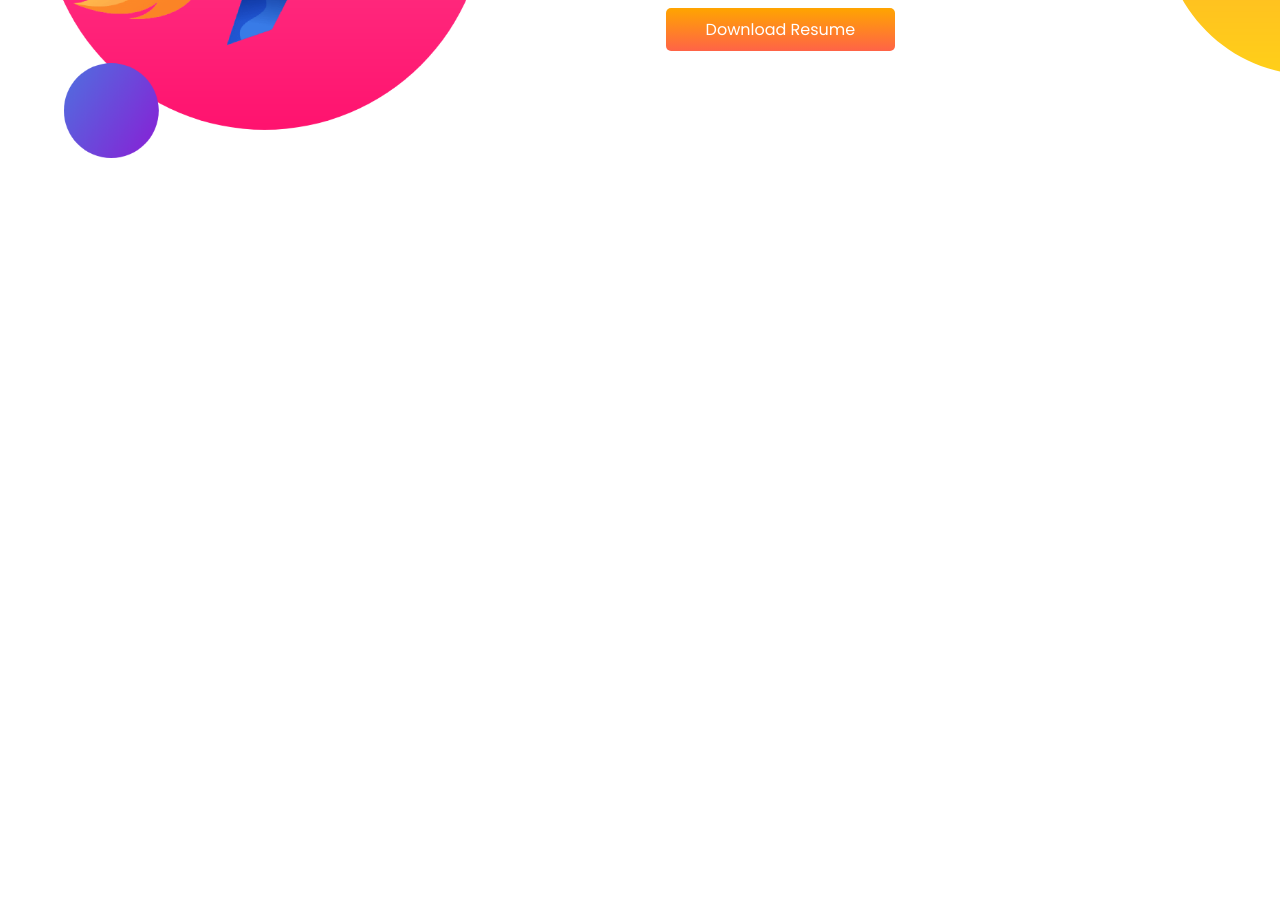
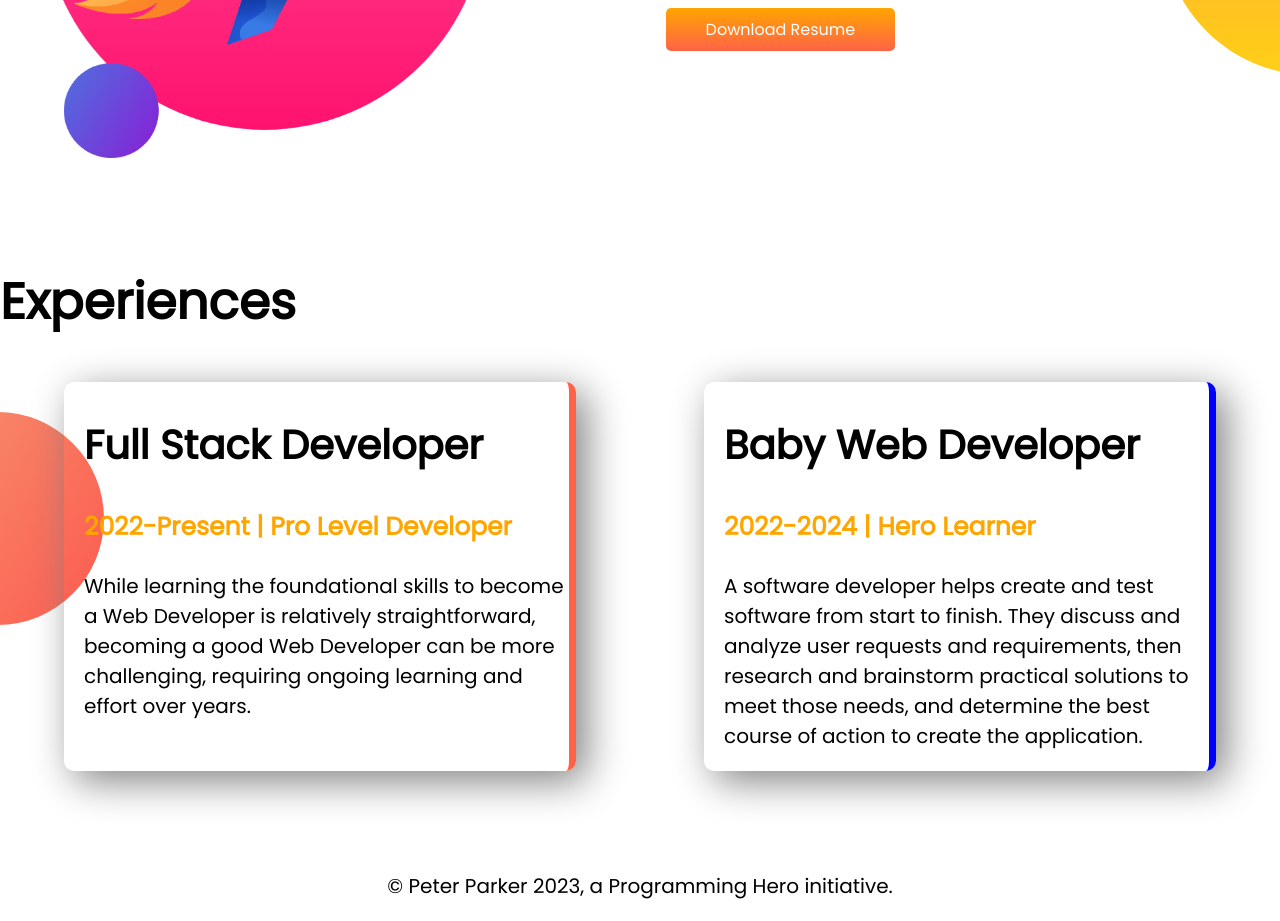
Before and after one commit to SabrinaMobassira/Developer-portfolio, a plain HTML site: page index.html in a window 1280 px wide. Shown: the part 909-1830 px from the top of the page. Before the commit the page ends 1174 px from the top, so only its background shows below. Drawn offline with Linux system fonts and the light colour scheme.

Commit message:
style border & added footer

```diff
--- a/index.html
+++ b/index.html
@@ -13,7 +13,7 @@
 </head>
 
 <body>
-    <section class="top-banner">
+    <section class="top-banner flexible-container">
         <div class="half-width">
             <h1>Welcome To</h1>
             <h1><span class="orange">Sabrina</span> World!</h1>
@@ -26,10 +26,9 @@
         <div class="half-width">
             <img src="images/my-pictuure-bg.png" alt="">
         </div>
-
     </section>
 
-    <section class="dream-big">
+    <section class="dream-big flexible-container">
         <div class="half-width">
             <img src="images/my-bg2.png" alt="">
         </div>
@@ -47,6 +46,33 @@
         </div>
     </section>
 
+    <section class="experience-area">
+        <h1>Experiences</h1>
+        <div class="flexible-container">
+            <div id="Full-Stack-Developer" class="experience-item">
+                <h2>Full Stack Developer</h2>
+                <h3 class="color">2022-Present | Pro Level Developer</h3>
+
+                <p>While learning the foundational skills to become a Web Developer is relatively straightforward,
+                    becoming
+                    a good Web Developer can be more challenging, requiring ongoing learning and effort over years.</p>
+            </div>
+            <div id="Baby-Web-Developer" class="experience-item">
+                <h2>Baby Web Developer</h2>
+                <h3 class="color">2022-2024 | Hero Learner</h3>
+
+                <p>A software developer helps create and test software from start to finish. They discuss and analyze
+                    user
+                    requests and requirements, then research and brainstorm practical solutions to meet those needs, and
+                    determine the best course of action to create the application.</p>
+            </div>
+        </div>
+    </section>
 </body>
+<footer>
+    <p>
+        © Peter Parker 2023, a Programming Hero initiative.
+    </p>
+</footer>
 
 </html>
--- a/style.css
+++ b/style.css
@@ -15,11 +15,15 @@ h3 {
     font-size: 25px;
 }
 
+h2 {
+    font-size: 40px;
+}
+
 p {
     font-size: 20px;
 }
 
-section {
+.flexible-container {
     display: flex;
     margin-bottom: 100px;
 }
@@ -52,3 +56,34 @@ section {
     background-repeat: no-repeat;
     background-position: right;
 }
+
+.color {
+    color: orange;
+}
+
+.experience-item {
+    width: 40%;
+    margin-left: 5%;
+    margin-right: 5%;
+    padding-left: 20px;
+    border-radius: 10px;
+    box-shadow: 10px 10px 40px gray;
+}
+
+.experience-area {
+    background-image: url(images/exp-bg.png);
+    background-repeat: no-repeat;
+    background-position: left;
+}
+
+#Full-Stack-Developer {
+    border-right: 7px solid tomato;
+}
+
+#Baby-Web-Developer {
+    border-right: 7px solid blue;
+}
+
+footer p {
+    text-align: center;
+}
```
